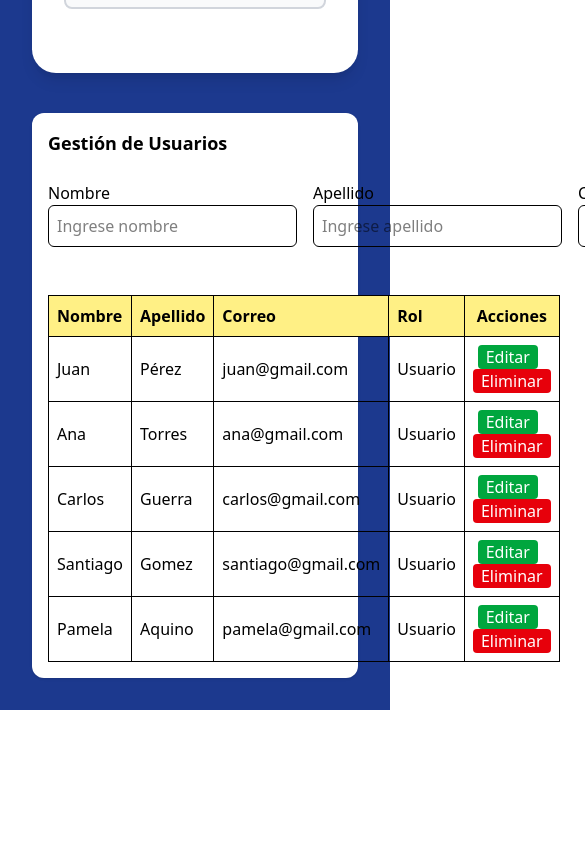
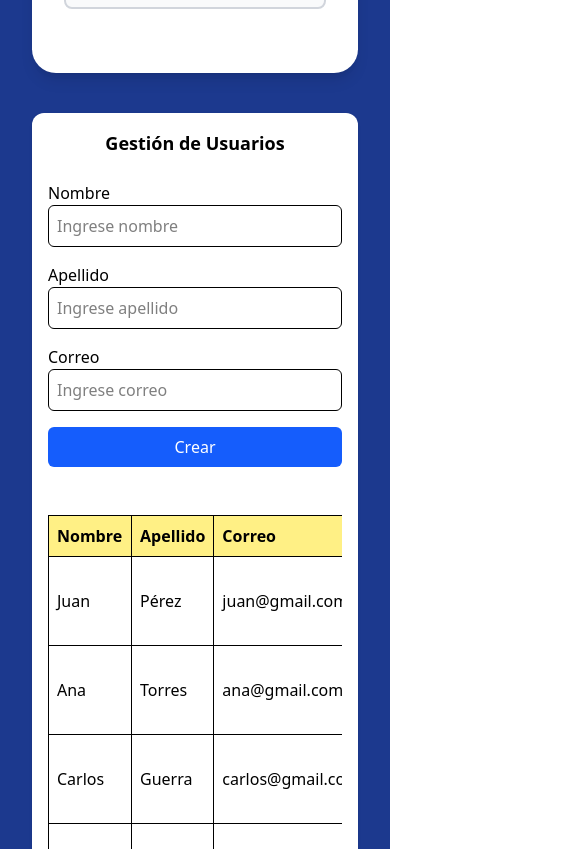
Before and after one commit to adol-sot/Proyecto-PW-G4, a React (Vite) app: page /adminmain in a window 390 px wide. Shown: the part 1475-2324 px from the top of the page, 585 px wide, since content can reach past the window. Before the commit the page ends 2185 px from the top, so only its background shows below. Built offline with nearby package versions, Linux system fonts and the light colour scheme.

Commit message:
Responsive a MostrarUsuarios

```diff
--- a/src/components/MostrarUsuarios.jsx
+++ b/src/components/MostrarUsuarios.jsx
@@ -48,7 +48,8 @@ function MostrarUsuarios ()  {
       setCorreo("");
 
     } else {
-      const usuariosActualizados = users.map(user => user.id === idEditar
+      const usuariosActualizados = users.map(user =>
+        user.id === idEditar
           ? {
               ...user,
               nombre: nombre,
@@ -79,10 +80,20 @@ function MostrarUsuarios ()  {
   return (
     <div className="bg-white shadow p-4 rounded-xl">
 
-      <h2 className="text-lg font-bold mb-6">Gestión de Usuarios</h2>
+      <h2 className="text-lg font-bold mb-6 text-center md:text-left">
+        Gestión de Usuarios
+      </h2>
 
       {/* Formulario */}
-      <form onSubmit={crearUsuario} className="flex gap-4 mb-12 items-end">
+      <form
+        onSubmit={crearUsuario}
+        className="
+          grid grid-cols-1
+          sm:grid-cols-2
+          md:flex md:gap-4
+          gap-4 mb-12 items-end
+        "
+      >
 
         <div>
           <label>Nombre</label>
@@ -91,7 +102,7 @@ function MostrarUsuarios ()  {
             placeholder="Ingrese nombre"
             value={nombre}
             onChange={e => setNombre(e.target.value)}
-            className="border p-2 block rounded-md"
+            className="border p-2 block rounded-md w-full"
           />
         </div>
 
@@ -102,7 +113,7 @@ function MostrarUsuarios ()  {
             placeholder="Ingrese apellido"
             value={apellido}
             onChange={e => setApellido(e.target.value)}
-            className="border p-2 block rounded-md"
+            className="border p-2 block rounded-md w-full"
           />
         </div>
 
@@ -113,18 +124,24 @@ function MostrarUsuarios ()  {
             placeholder="Ingrese correo"
             value={correo}
             onChange={e => setCorreo(e.target.value)}
-            className="border p-2 block rounded-md"
+            className="border p-2 block rounded-md w-full"
           />
         </div>
 
-        <button className="bg-blue-600 text-white px-4 h-10 rounded-md">
+        <button
+          className="
+            bg-blue-600 text-white px-4 h-10 rounded-md
+            w-full sm:col-span-2 md:w-auto
+          "
+        >
           {idEditar === null ? "Crear" : "Guardar"}
         </button>
 
       </form>
 
       {/* Tabla */}
-      <table className="w-full border">
+      <div className="overflow-x-auto">
+        <table className="w-full border min-w-700px">
           <thead className="bg-yellow-200">
             <tr>
               <th className="border p-2 text-left">Nombre</th>
@@ -134,6 +151,7 @@ function MostrarUsuarios ()  {
               <th className="border p-2 text-center">Acciones</th>
             </tr>
           </thead>
+
           <tbody>
             {users.map(user => (
               <tr key={user.id} className="hover:bg-blue-100">
@@ -142,24 +160,27 @@ function MostrarUsuarios ()  {
                 <td className="border p-2">{user.email}</td>
                 <td className="border p-2">{user.role}</td>
                 <td className="border p-2 text-center">
+                  <div className="flex flex-col sm:flex-row gap-2 justify-center">
                     <button
                       onClick={() => editarUsuario(user)}
-                  className="bg-green-600 text-white px-2 rounded mr-2"
+                      className="bg-green-600 text-white px-2 py-1 rounded"
                     >
                       Editar
                     </button>
 
                     <button
                       onClick={() => eliminarUsuario(user.id)}
-                  className="bg-red-600 text-white px-2 rounded"
+                      className="bg-red-600 text-white px-2 py-1 rounded"
                     >
                       Eliminar
                     </button>
+                  </div>
                 </td>
               </tr>
             ))}
           </tbody>
         </table>
+      </div>
 
     </div>
   );
```
Lines whose indentation alone changed are shown as unchanged.
